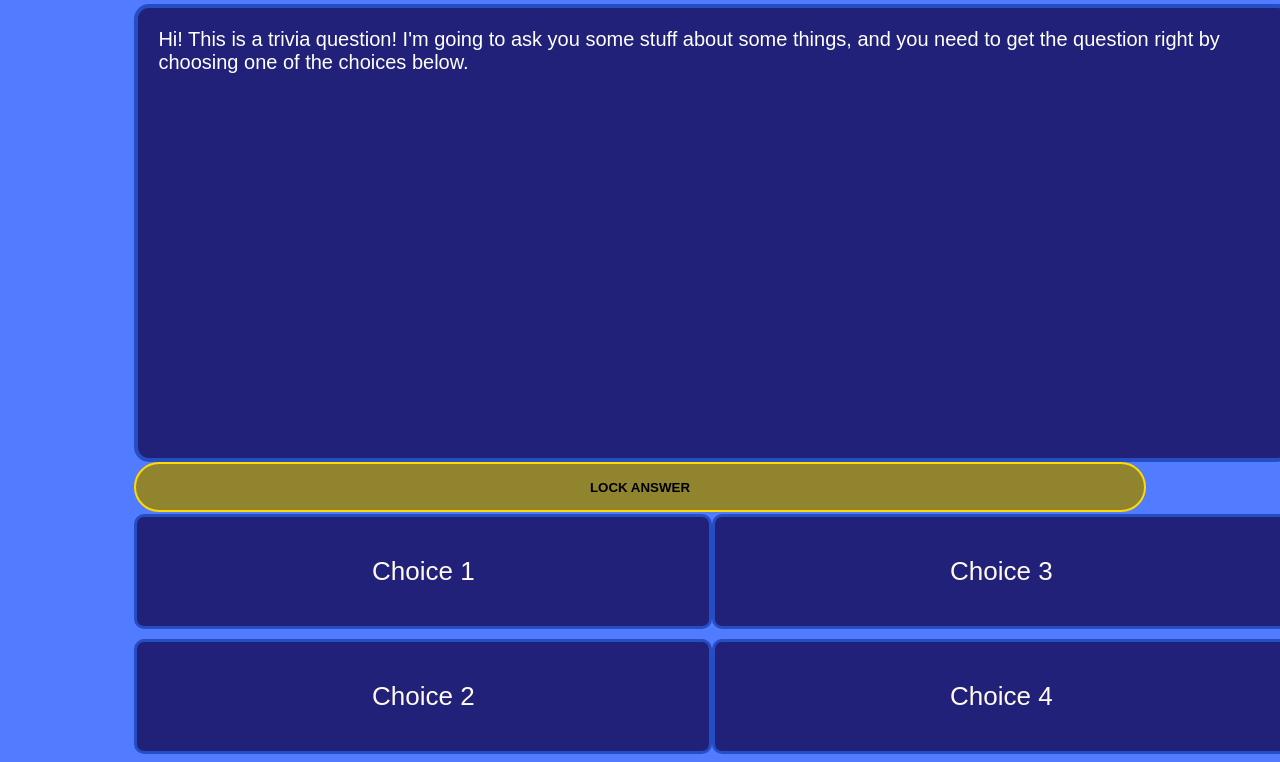
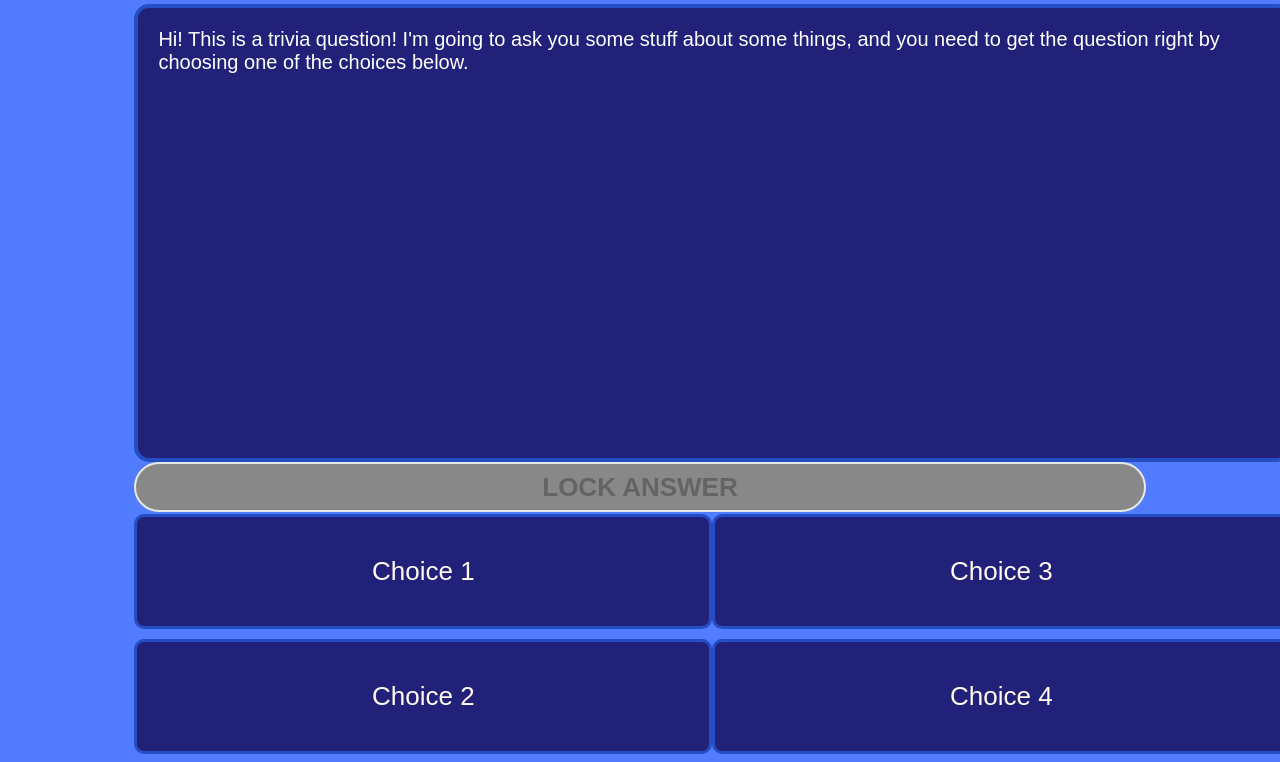
Before and after one commit to Flandolly/Triviamania, a plain HTML site: page Game/index.html in a window 1280 px wide. Shown: the part 123-885 px from the top of the page. Drawn offline with Linux system fonts and the light colour scheme; files whose address does not match are found by name; a web font is replaced by a local one.

Commit message:
Prevents lock button from being clicked if player hasn't made a choice yet

```diff
--- a/Game/app.js
+++ b/Game/app.js
@@ -1,3 +1,5 @@
+// noinspection ES6ConvertVarToLetConst
+
 /****************************
  ****  How To Play Modal
  ****************************/
@@ -126,20 +128,34 @@
 }
 
 /****************************
- **** Choice Buttons
+ **** Choice Buttons + Lock
  ****************************/
 
 {
-    // Grabs choice buttons
+    // Grabs choice buttons and lock button
     const choices = document.querySelectorAll(".choice-buttons")
+    const lockButton = document.getElementById("lock")
+    let choiceMade = false
+    lockButton.setAttribute("disabled", "disabled")
+
+    /*
+        Lock button functionality inspired/sourced from:
+        https://stackoverflow.com/questions/6199773/how-to-enable-disable-an-html-button-based-on-scenarios
+    */
+
+    // Stops the timers when user locks in their choice
+    lockButton.onclick = function() {
+        clearInterval(timerInterval)
+        clearInterval(colorInterval)
+        console.log("Timers stopped.")
+    }
 
     // Adds a click event for each button
     choices.forEach(choice => {
-        //console.log(choice)
         choice.onclick = function () {
-            clearInterval(timerInterval)
-            clearInterval(colorInterval)
-            console.log("Timers stopped.")
+            choiceMade = true
+            lockButton.disabled = ""
+            console.log(`Button ${choice.id} clicked.`)
         }
     })
 }
--- a/Game/main.css
+++ b/Game/main.css
@@ -187,9 +187,17 @@ Main Body - Question Area
     font-weight: bolder;
     width: 100%;
     height: 50px;
-    border: 2px solid #ffda00;
+    border: 2px solid #66ff00;
+    background-color: #50912f;
+    cursor: pointer;
     border-radius: 25px;
-    background-color: #91842f;
+    font-size: 26px;
+}
+
+#lock:disabled {
+    border: 2px solid #e5eae5;
+    background-color: #888888;
+    cursor: not-allowed;
 }
 
 #timer-number {
```
